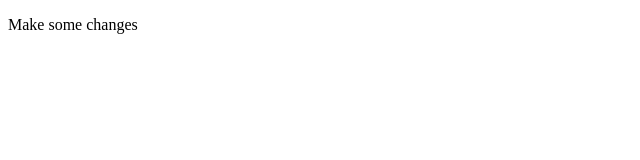
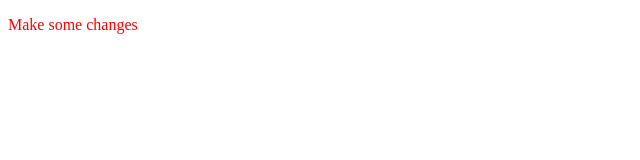
Before and after one commit to Leah-Bailin/Leah-Bailin.github.io, a plain HTML site: page index.html in a window 1280 px wide. Shown: the whole page, without its empty margins (0-640 px from the left). Drawn offline with Linux system fonts and the light colour scheme.

Commit message:
Update style.css

```diff
--- a/style.css
+++ b/style.css
@@ -1,3 +1,3 @@
 p{
-  color red!
+  color: red;
 }
```
